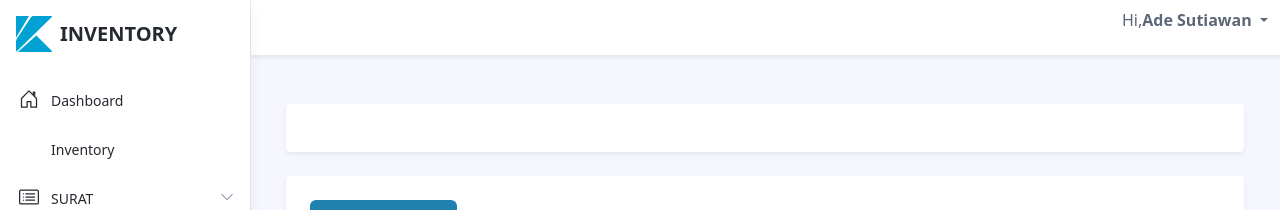
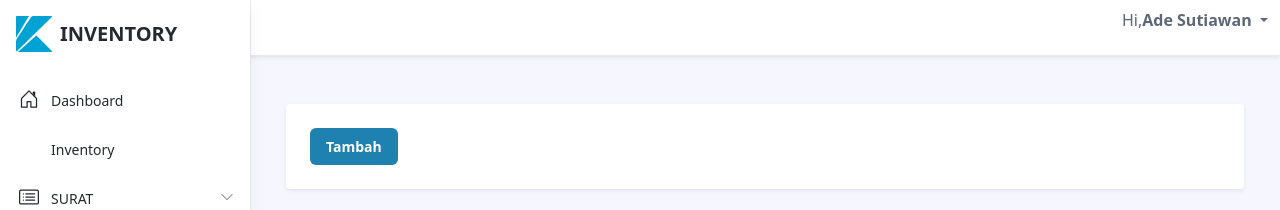
Before and after one commit to adesutiawann/test-inventory, a PHP site: template _core/app/Views/admin/aset2.php in a window 1280 px wide. Shown: the top 210 px of the page. Run offline with PHP 8.4, Linux system fonts and the light colour scheme; the template is opened without the code that fills it, so the values that code supplies are empty; some libraries are stand-ins or nearby versions.

Commit message:
update selasa

```diff
--- a/_core/app/Views/admin/aset2.php
+++ b/_core/app/Views/admin/aset2.php
@@ -26,6 +26,11 @@
                 <?= session()->getFlashData('success') ?>
             </div>
         <?php endif ?>
+
+
+        <div class="col-md-2 ">
+                    <input type="submit" class="btn btn-primary text-white" value="Tambah">
+                </div>
     </div>
 </div>
 
@@ -52,6 +57,8 @@
                 </thead>
                 <tbody></tbody>
             </table>
+        </div>
+                            </div></div></div>
         </div>
     </div>
 </div>
```
